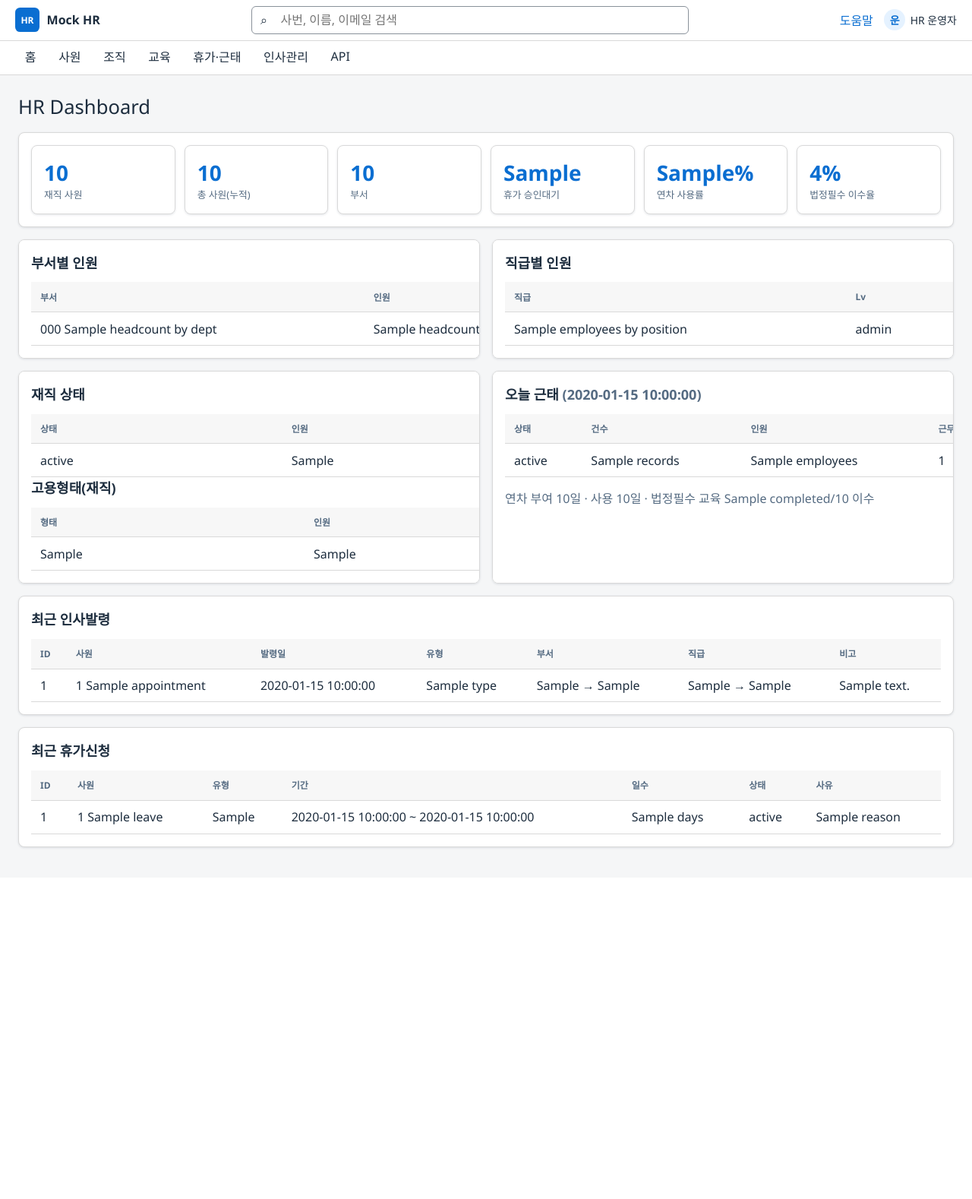
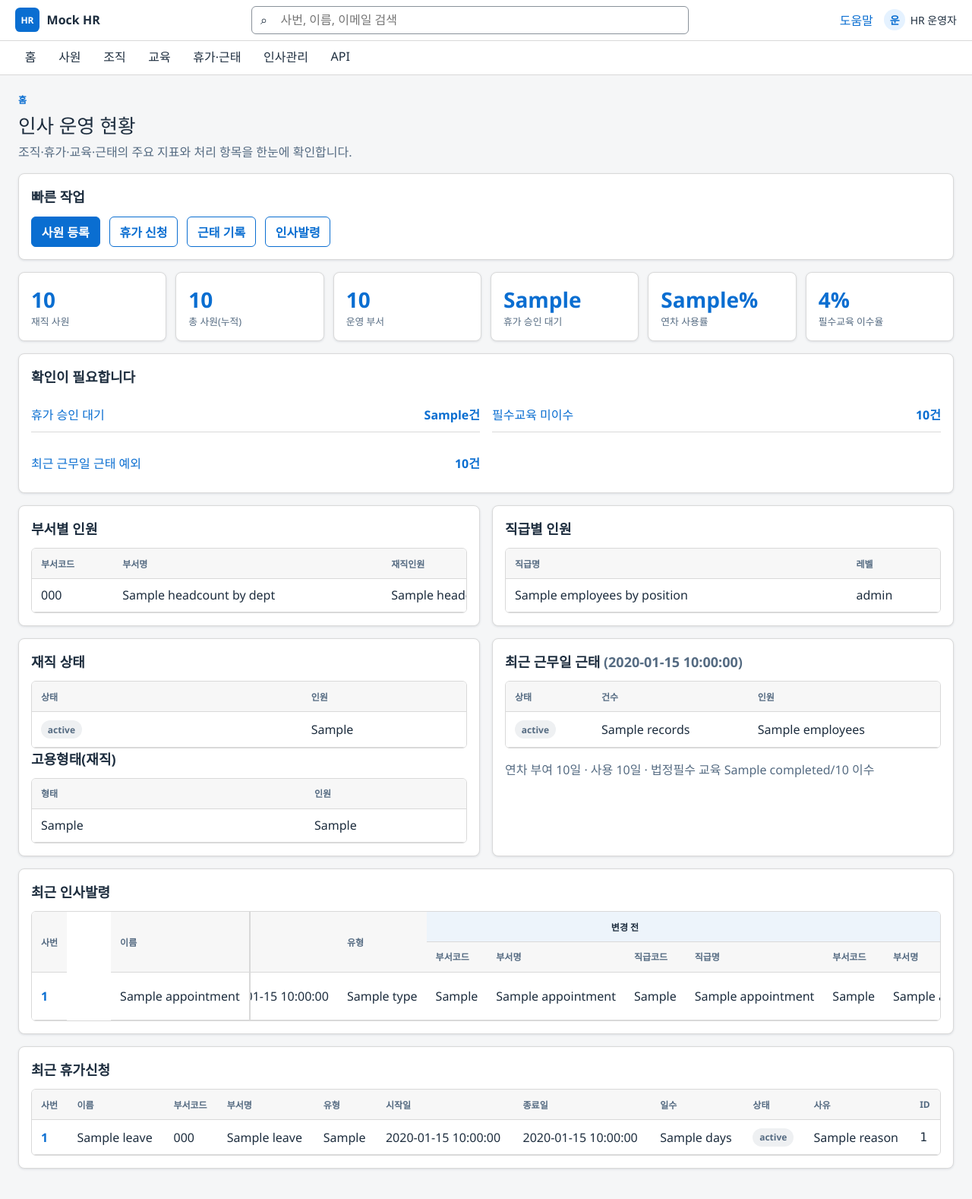
Before and after one commit to ChangJu-Ahn/mock-hr-kr, a FastAPI app: template api/templates/dashboard.html in a window 1280 px wide. Shown: the whole page at 76% size. Before the commit the page ends 1118 px from the top, so only its background shows below. Run offline with FastAPI, Linux system fonts and the light colour scheme; the template is opened without the code that fills it: most values are stand-ins (such as "Sample title", 1, 10 or a date in 2020).

Commit message:
feat: redesign HR dashboard
Co-authored-by: Copilot <223556219+Copilot@users.noreply.github.com>

```diff
--- a/api/templates/dashboard.html
+++ b/api/templates/dashboard.html
@@ -1,73 +1,276 @@
 {% extends "base.html" %}
-{% block title %}Dashboard · Mock HR{% endblock %}
+{% from "_ui.html" import page_header, status_badge, empty_row %}
+{% block title %}인사 운영 현황 · Mock HR{% endblock %}
 {% block content %}
-<h1>HR Dashboard</h1>
-<section class="cards">
-  <div class="card"><div class="kpi">{{ summary.active_total }}</div><div class="label">재직 사원</div></div>
-  <div class="card"><div class="kpi">{{ summary.emp_total }}</div><div class="label">총 사원(누적)</div></div>
-  <div class="card"><div class="kpi">{{ summary.dept_total }}</div><div class="label">부서</div></div>
-  <div class="card"><div class="kpi">{{ summary.pending_leave }}</div><div class="label">휴가 승인대기</div></div>
-  <div class="card"><div class="kpi">{{ summary.leave_usage_pct }}%</div><div class="label">연차 사용률</div></div>
-  <div class="card"><div class="kpi">{{ summary.training_mandatory.rate }}%</div><div class="label">법정필수 이수율</div></div>
+{{ page_header('인사 운영 현황', '조직·휴가·교육·근태의 주요 지표와 처리 항목을 한눈에 확인합니다.', '홈') }}
+
+<section class="content-card quick-actions" aria-labelledby="quick-actions-title">
+  <h2 id="quick-actions-title">빠른 작업</h2>
+  <div class="row">
+    <a class="button" href="/employees#employee-action">사원 등록</a>
+    <a class="button button--secondary" href="/leave#leave-action">휴가 신청</a>
+    <a class="button button--secondary" href="/attendance#attendance-action">근태 기록</a>
+    <a class="button button--secondary" href="/appointments#appointment-action">인사발령</a>
+  </div>
+</section>
+
+<div class="kpi-grid">
+  <article class="kpi-card">
+    <div class="kpi-card__value">{{ summary.active_total }}</div>
+    <div class="kpi-card__label">재직 사원</div>
+  </article>
+  <article class="kpi-card">
+    <div class="kpi-card__value">{{ summary.emp_total }}</div>
+    <div class="kpi-card__label">총 사원(누적)</div>
+  </article>
+  <article class="kpi-card">
+    <div class="kpi-card__value">{{ summary.dept_total }}</div>
+    <div class="kpi-card__label">운영 부서</div>
+  </article>
+  <article class="kpi-card">
+    <div class="kpi-card__value">{{ summary.pending_leave }}</div>
+    <div class="kpi-card__label">휴가 승인 대기</div>
+  </article>
+  <article class="kpi-card">
+    <div class="kpi-card__value">{{ summary.leave_usage_pct }}%</div>
+    <div class="kpi-card__label">연차 사용률</div>
+  </article>
+  <article class="kpi-card">
+    <div class="kpi-card__value">{{ summary.training_mandatory.rate }}%</div>
+    <div class="kpi-card__label">필수교육 이수율</div>
+  </article>
+</div>
+
+{% set ns = namespace(attendance_exceptions=0) %}
+{% for item in summary.attendance_today %}
+  {% if item.status != '정상' %}
+    {% set ns.attendance_exceptions = ns.attendance_exceptions + item.records %}
+  {% endif %}
+{% endfor %}
+<section class="content-card">
+  <h2>확인이 필요합니다</h2>
+  <div class="attention-grid">
+    <a class="attention-item" href="/leave?status_filter=신청">
+      <span>휴가 승인 대기</span>
+      <strong>{{ summary.pending_leave }}건</strong>
+    </a>
+    <a class="attention-item" href="/courses?status_filter=미이수">
+      <span>필수교육 미이수</span>
+      <strong>{{ summary.training_mandatory.total - summary.training_mandatory.completed }}건</strong>
+    </a>
+    <a class="attention-item" href="/attendance?work_date={{ summary.attendance_date or '' }}">
+      <span>최근 근무일 근태 예외</span>
+      <strong>{{ ns.attendance_exceptions }}건</strong>
+    </a>
+  </div>
 </section>
 
 <div class="grid2">
-  <section>
+  <section class="content-card">
     <h2>부서별 인원</h2>
-    <table><thead><tr><th>부서</th><th>인원</th></tr></thead><tbody>
-    {% for d in summary.headcount_by_dept %}<tr><td>{{ d.dept_code }} {{ d.dept_name }}</td><td>{{ d.headcount }}</td></tr>
-    {% else %}<tr><td colspan="2">없음</td></tr>{% endfor %}
-    </tbody></table>
+    <div class="table-shell">
+      <table class="data-table">
+        <thead>
+          <tr><th>부서코드</th><th>부서명</th><th>재직인원</th></tr>
+        </thead>
+        <tbody>
+          {% for d in summary.headcount_by_dept %}
+          <tr>
+            <td>{{ d.dept_code }}</td>
+            <td>{{ d.dept_name }}</td>
+            <td>{{ d.headcount }}</td>
+          </tr>
+          {% else %}
+          {{ empty_row(3, '표시할 부서가 없습니다.') }}
+          {% endfor %}
+        </tbody>
+      </table>
+    </div>
   </section>
-  <section>
+
+  <section class="content-card">
     <h2>직급별 인원</h2>
-    <table><thead><tr><th>직급</th><th>Lv</th><th>인원</th></tr></thead><tbody>
-    {% for p in summary.employees_by_position %}<tr><td>{{ p.position_name }}</td><td>{{ p.level_no }}</td><td>{{ p.n }}</td></tr>{% endfor %}
-    </tbody></table>
+    <div class="table-shell">
+      <table class="data-table">
+        <thead>
+          <tr><th>직급명</th><th>레벨</th><th>재직인원</th></tr>
+        </thead>
+        <tbody>
+          {% for p in summary.employees_by_position %}
+          <tr>
+            <td>{{ p.position_name }}</td>
+            <td>{{ p.level_no }}</td>
+            <td>{{ p.n }}</td>
+          </tr>
+          {% else %}
+          {{ empty_row(3, '표시할 직급이 없습니다.') }}
+          {% endfor %}
+        </tbody>
+      </table>
+    </div>
   </section>
 </div>
 
 <div class="grid2">
-  <section>
+  <section class="content-card">
     <h2>재직 상태</h2>
-    <table><thead><tr><th>상태</th><th>인원</th></tr></thead><tbody>
-    {% for s in summary.employees_by_status %}<tr><td>{{ s.status }}</td><td>{{ s.n }}</td></tr>{% endfor %}
-    </tbody></table>
+    <div class="table-shell">
+      <table class="data-table">
+        <thead>
+          <tr><th>상태</th><th>인원</th></tr>
+        </thead>
+        <tbody>
+          {% for s in summary.employees_by_status %}
+          <tr>
+            <td>{{ status_badge(s.status) }}</td>
+            <td>{{ s.n }}</td>
+          </tr>
+          {% else %}
+          {{ empty_row(2, '표시할 재직 상태가 없습니다.') }}
+          {% endfor %}
+        </tbody>
+      </table>
+    </div>
+
     <h2>고용형태(재직)</h2>
-    <table><thead><tr><th>형태</th><th>인원</th></tr></thead><tbody>
-    {% for t in summary.employees_by_type %}<tr><td>{{ t.employment_type }}</td><td>{{ t.n }}</td></tr>{% endfor %}
-    </tbody></table>
+    <div class="table-shell">
+      <table class="data-table">
+        <thead>
+          <tr><th>형태</th><th>인원</th></tr>
+        </thead>
+        <tbody>
+          {% for t in summary.employees_by_type %}
+          <tr>
+            <td>{{ t.employment_type }}</td>
+            <td>{{ t.n }}</td>
+          </tr>
+          {% else %}
+          {{ empty_row(2, '표시할 고용형태가 없습니다.') }}
+          {% endfor %}
+        </tbody>
+      </table>
+    </div>
   </section>
-  <section>
-    <h2>오늘 근태 <span class="muted">({{ summary.attendance_date or '기록 없음' }})</span></h2>
-    <table><thead><tr><th>상태</th><th>건수</th><th>인원</th><th>근무h</th><th>연장h</th></tr></thead><tbody>
-    {% for a in summary.attendance_today %}<tr><td>{{ a.status }}</td><td>{{ a.records }}</td>
-        <td>{{ a.employees }}</td><td>{{ a.total_hours|round(1) }}</td><td>{{ a.total_overtime|round(1) }}</td></tr>
-    {% else %}<tr><td colspan="5">기록 없음</td></tr>{% endfor %}
-    </tbody></table>
-    <p class="muted">연차 부여 {{ summary.leave_entitled|round(0) }}일 · 사용 {{ summary.leave_used|round(1) }}일 ·
-       법정필수 교육 {{ summary.training_mandatory.completed }}/{{ summary.training_mandatory.total }} 이수</p>
+
+  <section class="content-card">
+    <h2>최근 근무일 근태 <span class="muted">({{ summary.attendance_date or '기록 없음' }})</span></h2>
+    <div class="table-shell">
+      <table class="data-table">
+        <thead>
+          <tr><th>상태</th><th>건수</th><th>인원</th><th>근무h</th><th>연장h</th></tr>
+        </thead>
+        <tbody>
+          {% for a in summary.attendance_today %}
+          <tr>
+            <td>{{ status_badge(a.status) }}</td>
+            <td>{{ a.records }}</td>
+            <td>{{ a.employees }}</td>
+            <td>{{ a.total_hours|round(1) }}</td>
+            <td>{{ a.total_overtime|round(1) }}</td>
+          </tr>
+          {% else %}
+          {{ empty_row(5, '근태 기록이 없습니다.') }}
+          {% endfor %}
+        </tbody>
+      </table>
+    </div>
+    <p class="muted">
+      연차 부여 {{ summary.leave_entitled|round(0) }}일 · 사용 {{ summary.leave_used|round(1) }}일 ·
+      법정필수 교육 {{ summary.training_mandatory.completed }}/{{ summary.training_mandatory.total }} 이수
+    </p>
   </section>
 </div>
 
-<section>
+<section class="content-card">
   <h2>최근 인사발령</h2>
-  <table><thead><tr><th>ID</th><th>사원</th><th>발령일</th><th>유형</th><th>부서</th><th>직급</th><th>비고</th></tr></thead><tbody>
-  {% for r in summary.recent_appointments %}<tr><td>{{ r.id }}</td>
-      <td>{{ r.emp_id }} {{ r.emp_name or '' }}</td><td>{{ r.effective_date }}</td><td>{{ r.type }}</td>
-      <td>{{ r.from_dept or '' }}{% if r.to_dept %} → {{ r.to_dept }}{% endif %}</td>
-      <td>{{ r.from_position or '' }}{% if r.to_position %} → {{ r.to_position }}{% endif %}</td>
-      <td>{{ r.note or '' }}</td></tr>{% endfor %}
-  </tbody></table>
+  <div class="table-shell">
+    <table class="data-table">
+      <thead>
+        <tr>
+          <th rowspan="2" class="sticky-id">사번</th>
+          <th rowspan="2" class="sticky-name">이름</th>
+          <th rowspan="2">발령일</th>
+          <th rowspan="2">유형</th>
+          <th colspan="4" class="group-heading">변경 전</th>
+          <th colspan="4" class="group-heading">변경 후</th>
+          <th rowspan="2">비고</th>
+        </tr>
+        <tr>
+          <th>부서코드</th><th>부서명</th><th>직급코드</th><th>직급명</th>
+          <th>부서코드</th><th>부서명</th><th>직급코드</th><th>직급명</th>
+        </tr>
+      </thead>
+      <tbody>
+        {% for r in summary.recent_appointments %}
+        {% set after_dept_code = r.to_dept or r.from_dept %}
+        {% set after_dept_name = r.to_dept_name or r.from_dept_name %}
+        {% set after_position_code = r.to_position or r.from_position %}
+        {% set after_position_name = r.to_position_name or r.from_position_name %}
+        <tr>
+          <td class="sticky-id business-id">{{ r.emp_id }}</td>
+          <td class="sticky-name">{{ r.emp_name or '—' }}</td>
+          <td>{{ r.effective_date }}</td>
+          <td>{{ r.type }}</td>
+          <td>{{ r.from_dept or '—' }}</td>
+          <td>{{ r.from_dept_name or '—' }}</td>
+          <td>{{ r.from_position or '—' }}</td>
+          <td>{{ r.from_position_name or '—' }}</td>
+          <td>{{ after_dept_code or '—' }}</td>
+          <td>{{ after_dept_name or '—' }}</td>
+          <td>{{ after_position_code or '—' }}</td>
+          <td>{{ after_position_name or '—' }}</td>
+          <td>
+            {{ r.note or '—' }}
+            <div class="muted mono">ID {{ r.id }}</div>
+          </td>
+        </tr>
+        {% else %}
+        {{ empty_row(13, '인사발령 기록이 없습니다.') }}
+        {% endfor %}
+      </tbody>
+    </table>
+  </div>
 </section>
 
-<section>
+<section class="content-card">
   <h2>최근 휴가신청</h2>
-  <table><thead><tr><th>ID</th><th>사원</th><th>유형</th><th>기간</th><th>일수</th><th>상태</th><th>사유</th></tr></thead><tbody>
-  {% for r in summary.recent_leaves %}<tr><td>{{ r.id }}</td>
-      <td>{{ r.emp_id }} {{ r.emp_name or '' }}</td><td>{{ r.leave_type }}</td>
-      <td>{{ r.start_date }} ~ {{ r.end_date }}</td><td>{{ r.days }}</td><td>{{ r.status }}</td>
-      <td>{{ r.reason or '' }}</td></tr>{% endfor %}
-  </tbody></table>
+  <div class="table-shell">
+    <table class="data-table">
+      <thead>
+        <tr>
+          <th>사번</th>
+          <th>이름</th>
+          <th>부서코드</th>
+          <th>부서명</th>
+          <th>유형</th>
+          <th>시작일</th>
+          <th>종료일</th>
+          <th>일수</th>
+          <th>상태</th>
+          <th>사유</th>
+          <th>ID</th>
+        </tr>
+      </thead>
+      <tbody>
+        {% for r in summary.recent_leaves %}
+        <tr>
+          <td class="business-id">{{ r.emp_id }}</td>
+          <td>{{ r.emp_name or '—' }}</td>
+          <td>{{ r.dept_code or '—' }}</td>
+          <td>{{ r.dept_name or '—' }}</td>
+          <td>{{ r.leave_type }}</td>
+          <td>{{ r.start_date }}</td>
+          <td>{{ r.end_date }}</td>
+          <td>{{ r.days }}</td>
+          <td>{{ status_badge(r.status) }}</td>
+          <td>{{ r.reason or '—' }}</td>
+          <td class="mono">{{ r.id }}</td>
+        </tr>
+        {% else %}
+        {{ empty_row(11, '휴가 신청 기록이 없습니다.') }}
+        {% endfor %}
+      </tbody>
+    </table>
+  </div>
 </section>
 {% endblock %}
```
Also changed, not shown: api/tests/test_app.py (+17 -0 lines).
